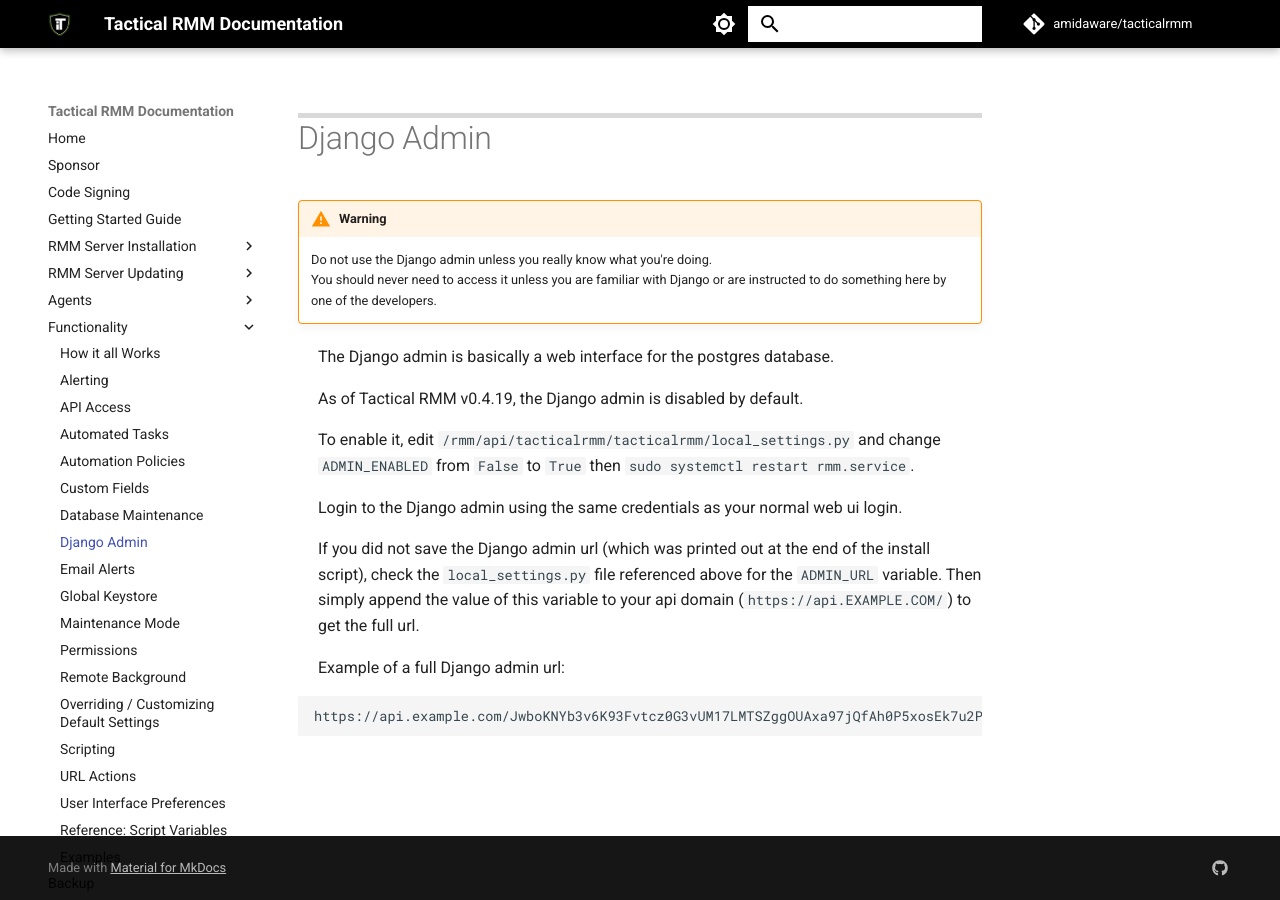
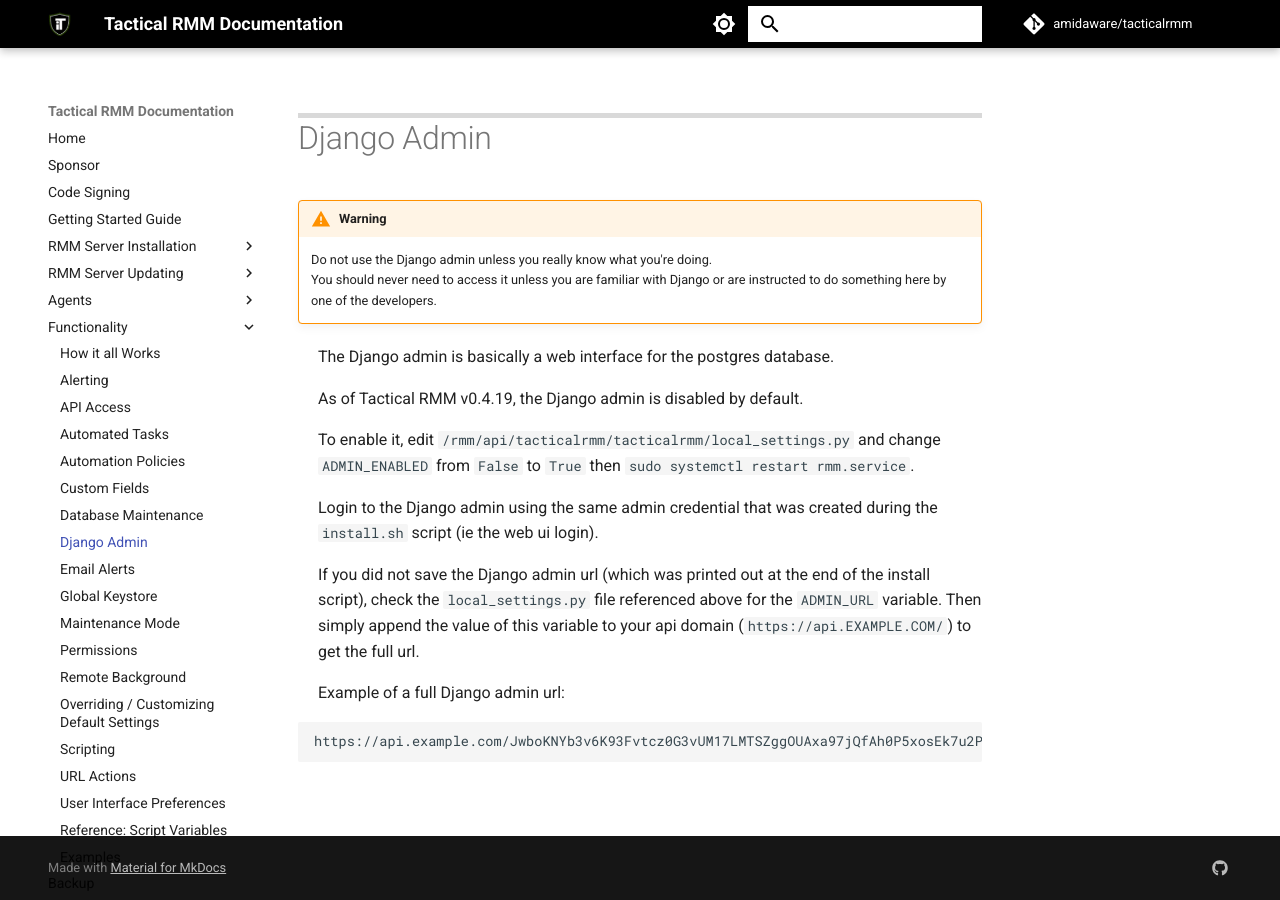
Before and after one commit to amidaware/trmm-docs, an MkDocs documentation site: the page built from docs/functions/django_admin.md, in a window 1280 px wide. Built offline with MkDocs 1.6.1 and Material for MkDocs 9.7.7, drawn with Linux system fonts in a browser that asks for light colours; comment, search, counter and statistics services are not loaded.

Commit message:
Adjusting wording https://github.com/amidaware/tacticalrmm/discussions/1368

```diff
--- a/docs/functions/django_admin.md
+++ b/docs/functions/django_admin.md
@@ -9,7 +9,7 @@
 
 To enable it, edit `/rmm/api/tacticalrmm/tacticalrmm/local_settings.py` and change `ADMIN_ENABLED` from `False` to `True` then `sudo systemctl restart rmm.service`.
 
-Login to the Django admin using the same credentials as your normal web ui login.
+Login to the Django admin using the same admin credential that was created during the `install.sh` script (ie the web ui login).
 
 If you did not save the Django admin url (which was printed out at the end of the install script), check the `local_settings.py` file referenced above for the `ADMIN_URL` variable. Then simply append the value of this variable to your api domain (`https://api.EXAMPLE.COM/`) to get the full url.
 
```
